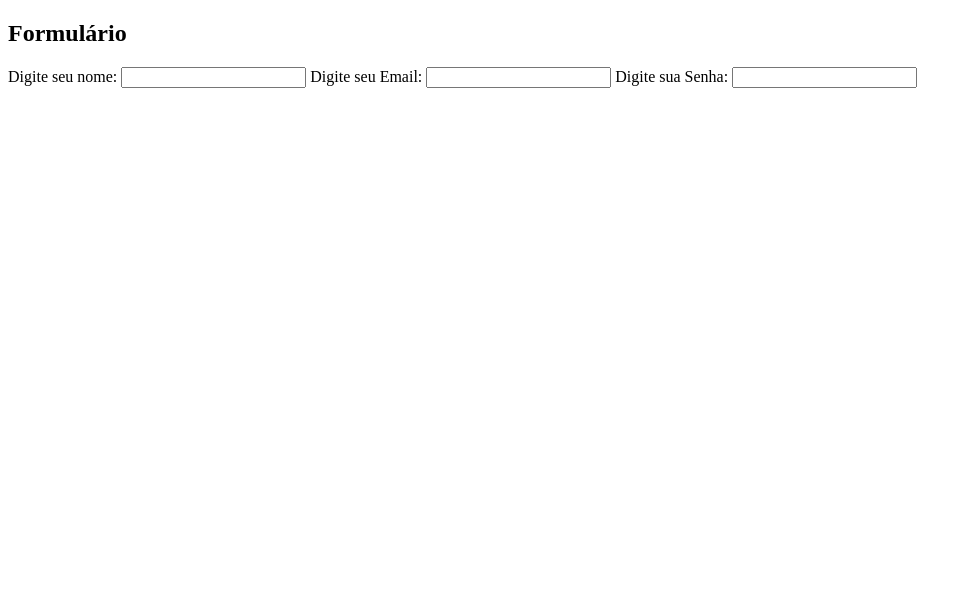
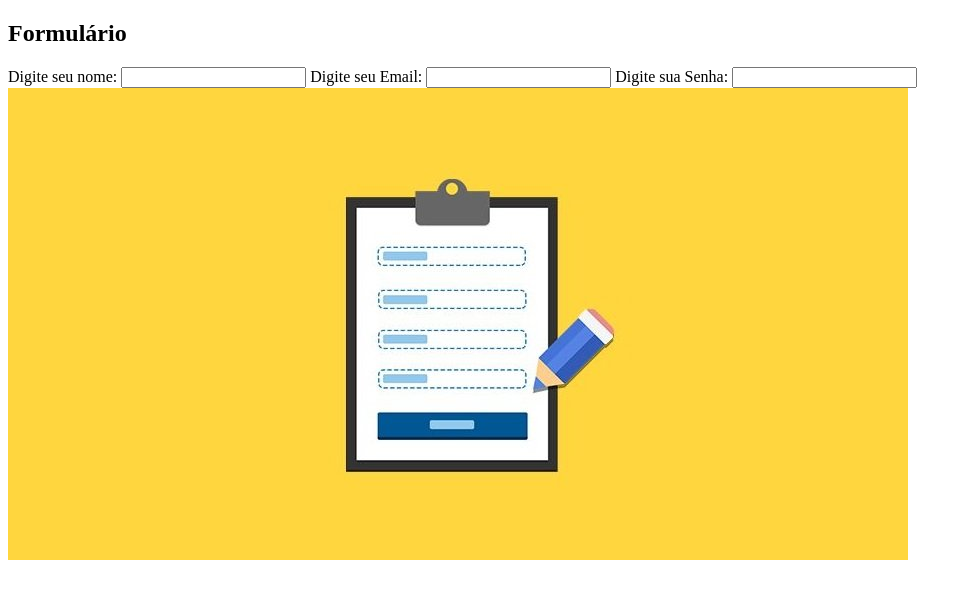
Before and after one commit to FelipeSSO/Cadastro-de-Pessoas, a plain HTML site: page index.html in a window 1280 px wide. Shown: the whole page, without its empty margins (0-972 px from the left). Drawn offline with Linux system fonts and the light colour scheme.

Commit message:
Adicionando Imagens

```diff
--- a/index.html
+++ b/index.html
@@ -16,6 +16,7 @@
                 <label>Digite sua Senha:</label>
                 <input type="text"></input>
             </form>
+            <img src="formulário-de-referência.jpg" alt="formulario">
         </div>
     </body>
 </html>
```
Also changed, not shown: Grupo.jpeg (added), formulário-de-referência.jpg (added), 1 other file.
